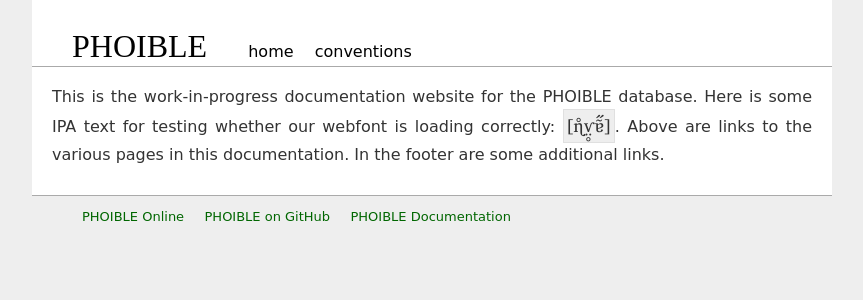
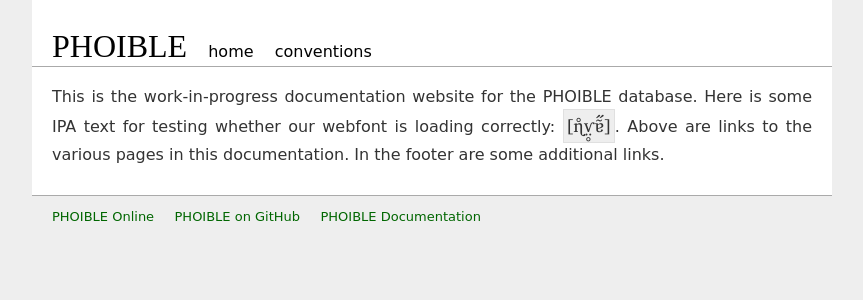
Before and after one commit to phoible/phoible.github.io, a Jekyll site: the page built from index.md, in a window 1280 px wide. Shown: the top 300 px of the page, without its empty margins (208-1071 px from the left). Built offline with Jekyll 4.4.1, drawn with Linux system fonts in a browser that asks for light colours; some web fonts are replaced; Markdown is read by kramdown in place of the engine named in the settings.

Commit message:
more css futzing

```diff
--- a/css/main.css
+++ b/css/main.css
@@ -32,7 +32,7 @@
 @font-face { font-family: 'mplus-mono';
              font-weight: bold;
              src: url('/fonts/mplus-1m-medium.woff') format('woff'); }
-/* body ***************************************************************/
+/* basics *************************************************************/
 body {
   margin: 0;
   padding: 0;
@@ -41,72 +41,39 @@
   font-size: medium;
   color: #333;
 }
-/* site ***************************************************************/
-.site {
-  background-color: #fff;
-  text-align: justify;
-  width: 50em;
-  margin: 0 auto;
-  padding: 2em 0 0;
-  line-height: 1.75em;
+p {
+  margin: 0.25em 0 0.5em;
+  padding: 0 20px;
 }
-/* header *************************************************************/
-.site .header {
-  border-bottom: #aaa solid thin;
-  margin-bottom: 1em;
+/* lists **************************************************************/
+ol, ul { margin: 0 30px; }
+.site .footer ul {
+  margin: 0;
   padding: 0 20px;
-  color: #000;
-}
-.site .header h1.title {
-  font-family: 'mplus-thin';
-  font-size: xx-large;
-  display: inline-block;
-  background-color: inherit;
-  color: #000;
-  margin: 0;
-}
-.site .header a.nav {
-  text-decoration: none;
-  margin-left: 1em;
-  color: #000;
-}
-.site .header a.nav:hover { color: #a00; }
-/* footer *************************************************************/
-.site .footer {
-  background-color: #eee;
-  font-size: small;
-  font-family: 'mplus-light', 'DejaVu Sans', sans-serif;
-  border-top: #aaa solid thin;
-  margin: 2em 0 4em;
-  padding: 0.5em 0 0;
-  overflow: hidden;
-}
-.site .footer a { text-decoration: none; }
-.site .footer ul {
-  padding: 0 20px;
-  display: inline;
 }
 .site .footer ul li {
   display: inline;
   margin-right: 1.25em;
 }
-/* basics *************************************************************/
-p {
-  margin: 0.25em 0 0.5em;
-  padding: 0 20px;
+
+/* links **************************************************************/
+a, a:visited {
+  color: #060;
+  text-decoration: none;
 }
-ol, ul { margin: 0 30px; }
-/* links */
-.site a {
-  text-decoration: none;
-  color: #060;
-}
-.site a:visited { color: #060; }
-.site a:hover {
+a:hover {
   color: #a00;
   text-decoration: underline;
 }
-/* headings */
+.site .header a.nav {
+  margin-left: 1em;
+  color: #000;
+}
+.site .header a.nav:hover, .site .footer a:hover {
+  color: #a00;
+  text-decoration: none;
+}
+/* headings ***********************************************************/
 h1, h2, h3, h4, h5, h6 {
   margin: 1.5em 0 0.25em;
   padding: 0 20px;
@@ -124,8 +91,19 @@
   color: #fff;
   border: none;
 }
-/* tables */
-table { margin: 0 auto; }
+.site .header h1.title {
+  display: inline-block;
+  margin: 0;
+  padding: 0;
+  font-family: 'mplus-thin';
+  font-size: xx-large;
+  background-color: inherit;
+  color: #000;
+}
+/* tables *************************************************************/
+table {
+  margin: 0 auto;
+}
 th {
   font-weight: bold;
   background: #fff;
@@ -133,22 +111,39 @@
 tr:nth-child(odd) {
   background: #eee;
 }
-td, th { padding: 0.2em 0.8em }
+td, th {
+  padding: 0.2em 0.8em;
+}
 td code, th code {
   background-color: inherit;
   border: none;
 }
-/* Posts **************************************************************/
-ul.posts {
-  list-style-type: none;
-  margin-bottom: 2em;
+/* site ***************************************************************/
+.site {
+  margin: 0 auto;
+  padding: 2em 0 0;
+  width: 50em;
+  max-width: 95%;
+  text-align: justify;
+  line-height: 1.75em;
+  background-color: #fff;
 }
-ul.posts li {
-  line-height: 1.75em;
+/* header *************************************************************/
+.site .header {
+  margin-bottom: 1em;
+  padding: 0 20px;
+  color: #000;
+  border-bottom: #aaa solid thin;
 }
-ul.posts span {
-  color: #aaa;
+/* footer *************************************************************/
+.site .footer {
+  margin: 2em 0 4em;
+  padding: 0.5em 0 0;
+  overflow: hidden;
+  font-family: 'mplus-light', 'DejaVu Sans', sans-serif;
   font-size: small;
+  background-color: #eee;
+  border-top: #aaa solid thin;
 }
 /* custom *************************************************************/
 /* markdown ==double equals== yields the <mark> tag, used here for    */
@@ -158,16 +153,16 @@
   font-weight: normal;
   font-size: small;
   background-color: inherit;
+  color: #999;
   border: none;
-  color: #999;
 }
 /* <code> is hijacked for pretty rendering of IPA glyphs **************/
 code {
+  padding: 0em 0.125em 0.125em;
   font-family: 'charis', 'Linux Libertine O', 'DejaVu Serif', 'FreeSerif', serif;
   font-size: large;
+  background-color: #eee;
   border: 1px solid #e0e0e0;
-  background-color: #eee;
-  padding: 0em 0.125em 0.125em;
 }
 /* We use ~~`code within double-tildes`~~ for isolated diacritics.    */
 /* Normally in markdown this yields strikethrough formatting. Here,   */
@@ -191,3 +186,15 @@
   border: none;
   font-family: 'mplus-mono', 'DejaVu Sans Mono', monospace;
 }
+/* Posts **************************************************************/
+ul.posts {
+  list-style-type: none;
+  margin-bottom: 2em;
+}
+ul.posts li {
+  line-height: 1.75em;
+}
+ul.posts span {
+  color: #aaa;
+  font-size: small;
+}
```
